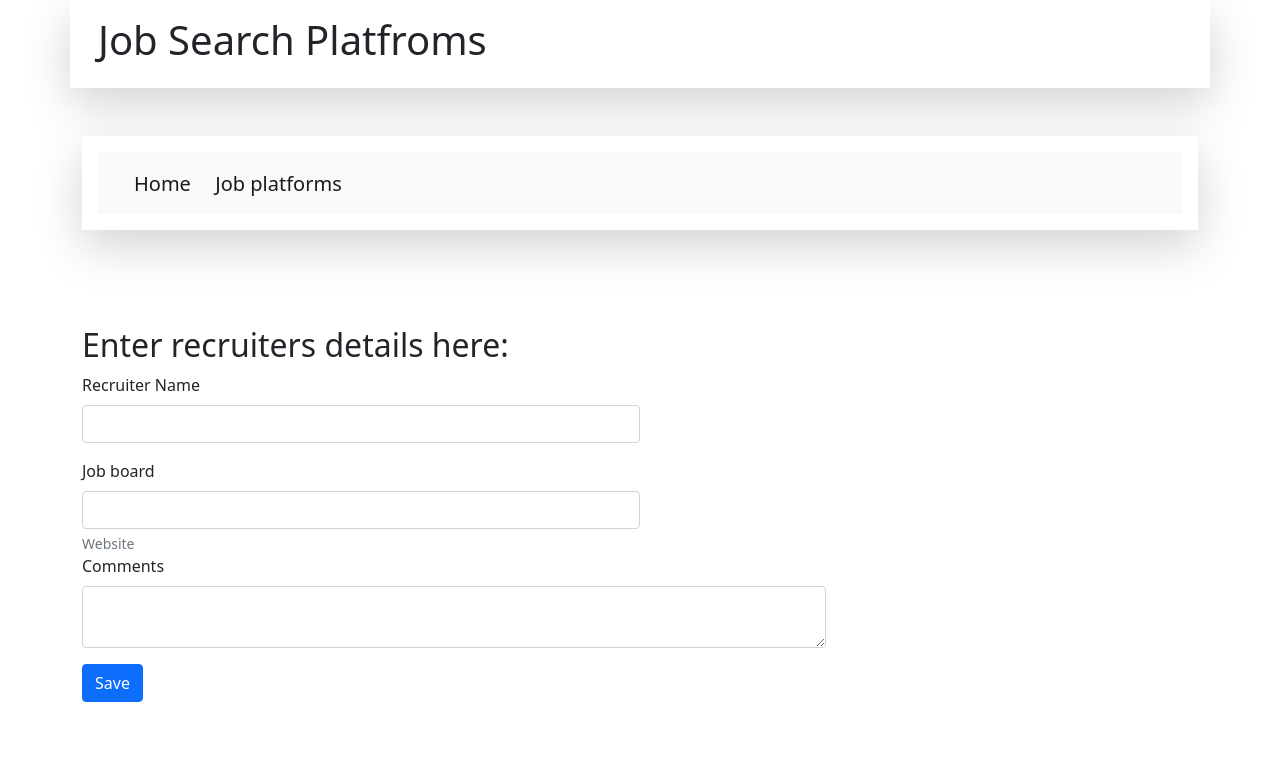
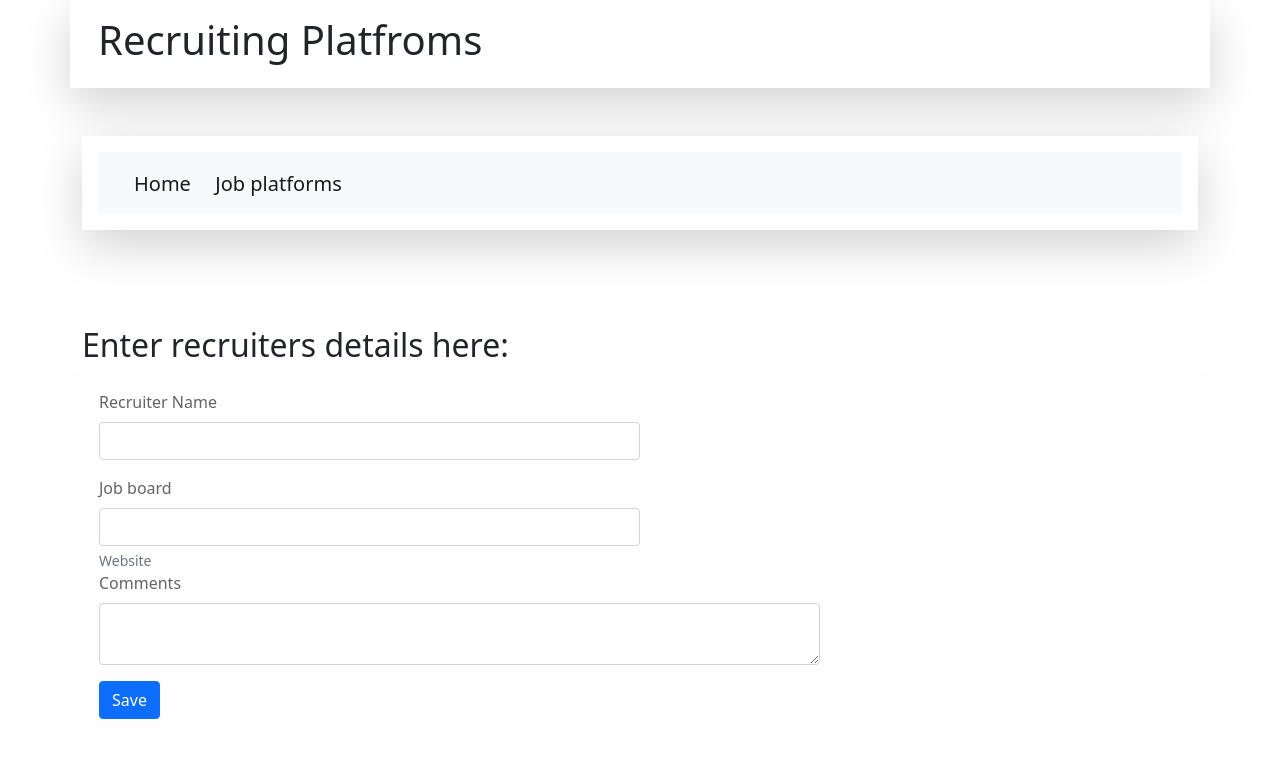
Before and after one commit to Zakaria1986/jobsearch, a PHP site: page /entryForm/recruiters.php in a window 1280 px wide. Shown: the top 758 px of the page. Run offline with PHP 8.4, Linux system fonts and the light colour scheme; data that the repository does not hold is empty.

Commit message:
fixed some bugs and polished ux/ui

```diff
--- a/entryForm/recruiters.php
+++ b/entryForm/recruiters.php
@@ -28,7 +28,7 @@ $(document).ready(function(){
 </head>
 <body>
 <div class="container">
-<div class="row shadow-lg p-3 mb-5 bg-body position-static"><h1 class="position-relative">Job Search Platfroms</h1></div>
+<div class="row shadow-lg p-3 mb-5 bg-body position-static"><h1 class="position-relative">Recruiting Platfroms</h1></div>
 <?php include('../nav.php') ?>
   <!-- Content here -->
 </div>
@@ -37,9 +37,9 @@ $(document).ready(function(){
 <div class="container">
   <!-- Content here -->
 
-            <div class="row">
+           <div class="row  alert-secondary">
                 <?php RecruitFetchResult() ?>
-            </div>
+                </div>
 </div>
 
 <br>
@@ -49,7 +49,7 @@ $(document).ready(function(){
   <div class="row">
         <h2>Enter recruiters details here: </h2>
     </div>
-  <div class="row ">
+  <div class="row alert alert-light ">
         <form class='recruiters' action="../inc/recrinsert.php" method="POST">
             <div class="mb-3 col-6">
                 <label for="recruiter_name" class="form-label">Recruiter Name</label>
--- a/inc/select.php
+++ b/inc/select.php
@@ -53,14 +53,16 @@ function RecruitFetchResult(){
 //   echo var_dump($result->num_rows);
   if($result->num_rows > 0):
     while($rows = $result->fetch_assoc()): ?>
-      <div class="col-md-4">
-    <div class="card">
-      <div class="card-body">
-        <h5 class="card-title"><?php echo $rows['name'];  ?></h5>
-        <p class="card-text"><?php echo $rows['comments']; ?>.</p>
-        <a target="_blank" href="<?php echo $rows['web_site']; ?>" class="btn btn-primary">visit</a>
-      </div>
-    </div>
+
+     <div class="card text-center  " style="width: 18rem; margin: 1rem;" >
+
+                    <div class="card-body ">
+
+                        <h5 class="card-title card-header" style="margin: 1rem;"><?php echo $rows['name'];  ?></h5>
+                        <p class="card-text"><?php echo $rows['comments']; ?>.</p>
+                        <a target="_blank" href="<?php echo $rows['web_site']; ?>" class="btn btn-primary">visit</a>
+                    </div>
+     </div>
 <?php
     endwhile;
     endif;
```
